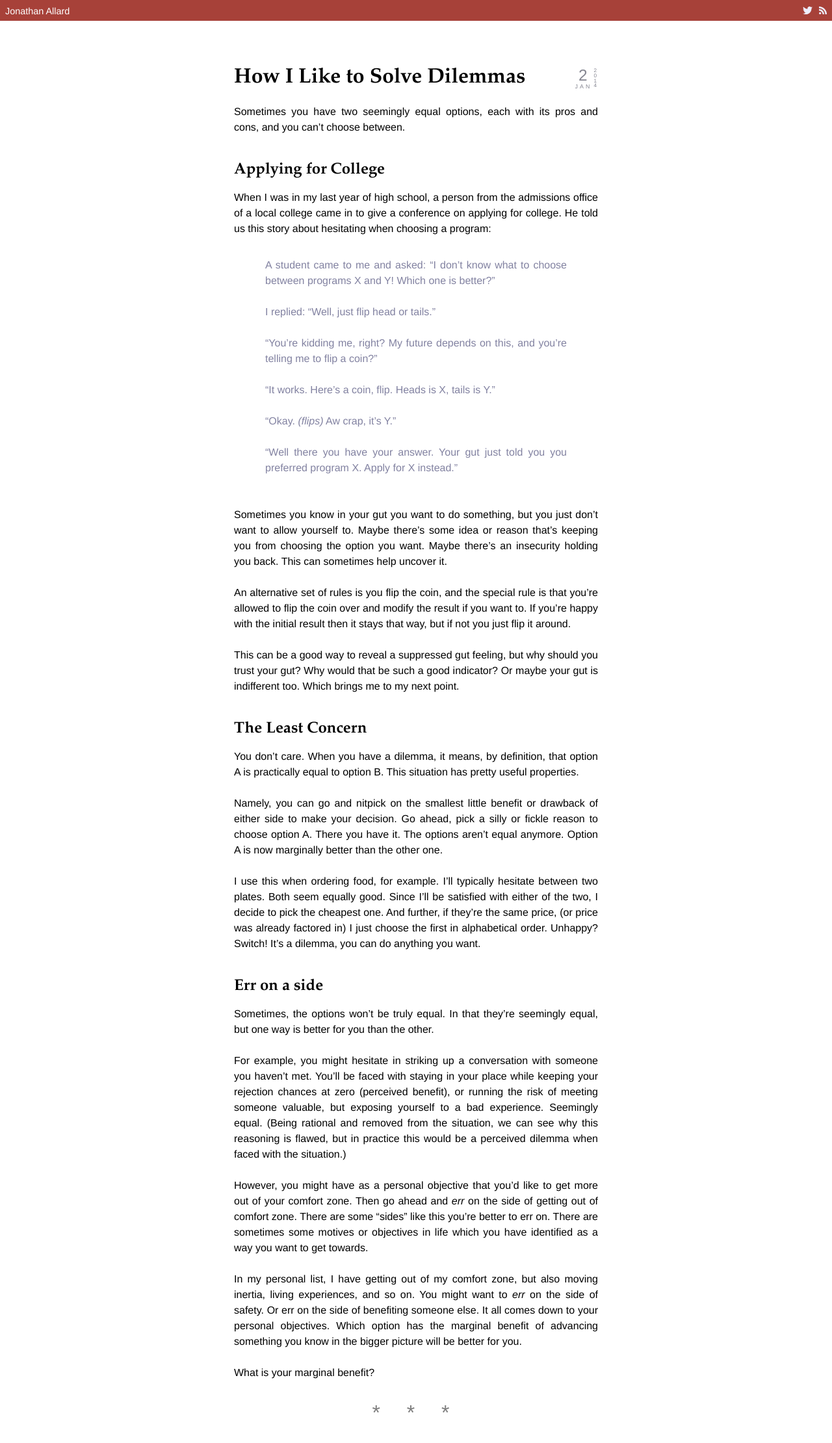
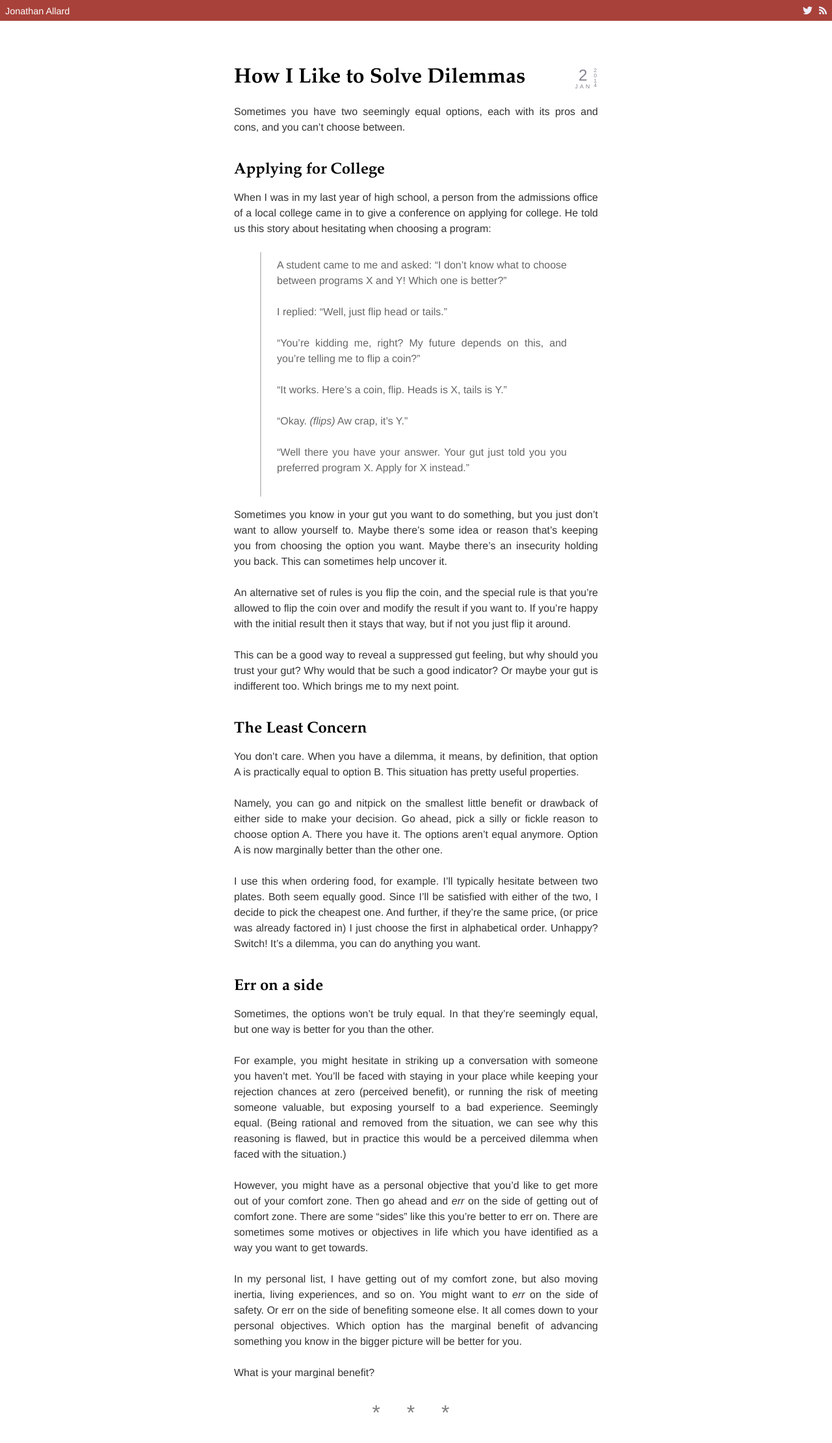
Before and after one commit to joallard/joallard.github.com, a Jekyll site: the page built from _posts/2014-01-02-solving-dilemmas.md, in a window 1280 px wide. Shown: the whole page at 65% size. Built offline with Jekyll 4.4.1, drawn with Linux system fonts in a browser that asks for light colours.

Commit message:
Style: p color, links

```diff
--- a/stylesheets/style.sass
+++ b/stylesheets/style.sass
@@ -11,27 +11,33 @@
   padding: 0.5em
   margin: 0
 
+p
+  color: hsl(0, 0%, 20%)
+
 h1, h2, h3, h4, h5, h6
   font-family: "Hoefler Text", Palatino, Georgia, serif
   font-weight: bold
   margin: 1.5em 0 0.5em
 
-*::-selection, ::-moz-selection
-  background: #d98820
-  color: white
+@each $inenumerable in "*::-selection", "::-moz-selection"
+  #{$inenumerable}
+    background: hsl(214, 49%, 40%)
+    color: white
 
 pre, code
   font-family: inconsolata, monospace
 
 blockquote
   padding: 0.5em
+  border-left: 2px solid #C9C9C9
+  padding-left: 1.5em
+  p
+    color: hsl(0, 0%, 40%)
 
 pre
   padding: 0.5em
   background: rgba(0, 0, 0, 0.1)
 
-blockquote
-  color: hsl(240, 14%, 57%)
 
 article
   max-width: 35em
@@ -93,13 +99,13 @@
 
 a
   text-decoration: none
-  color: #ff9900
+  color: hsl(214,69%,54%)
+  &:hover
+    color: hsl(214,69%,74%)
 
 h1 a, h2 a, h3 a, h4 a, h5 a, h6 a
   color: inherit
 
-a:hover
-  color: #ffc880
 
 hr
   margin: 0 auto 2em
```
